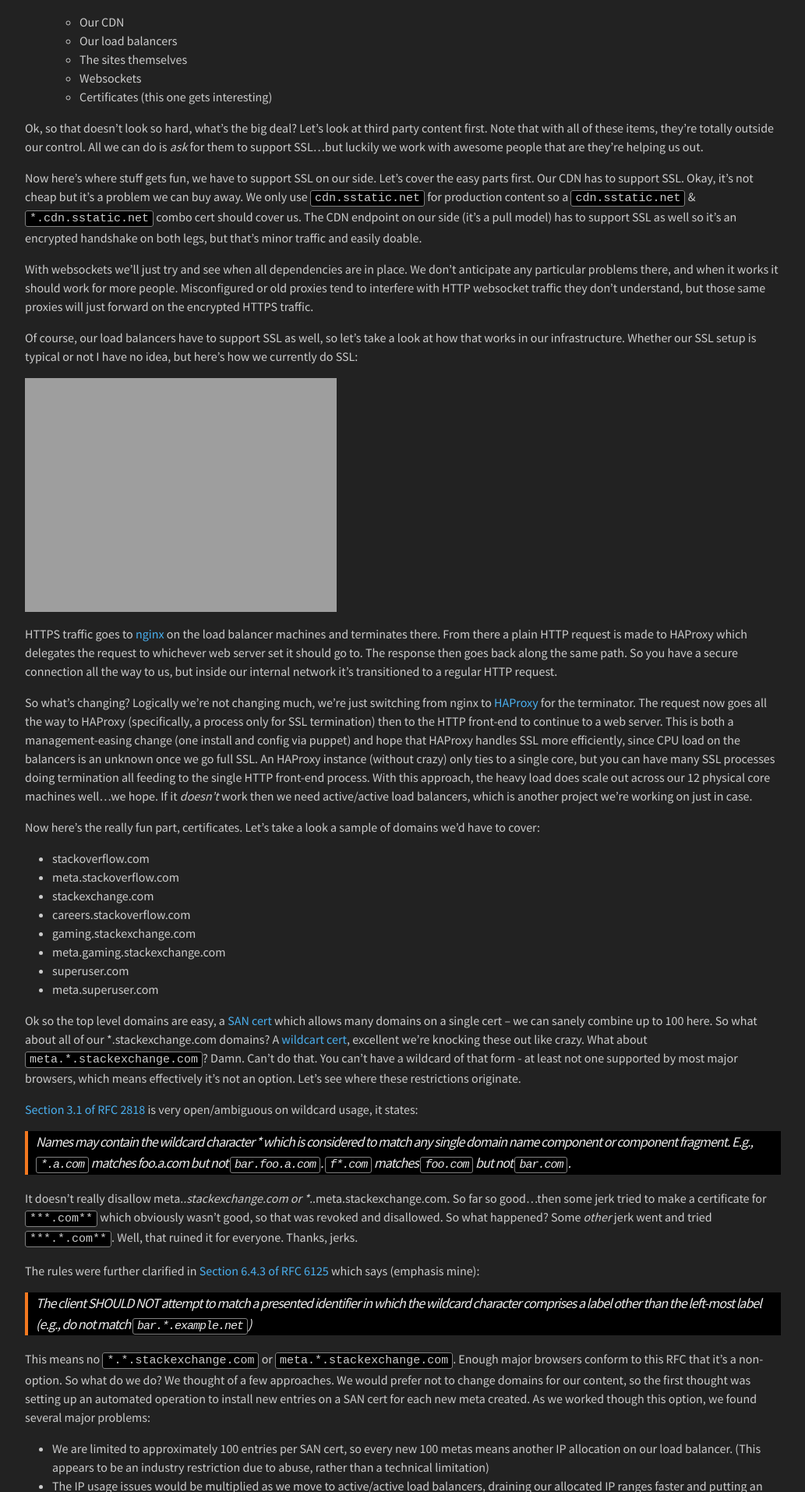
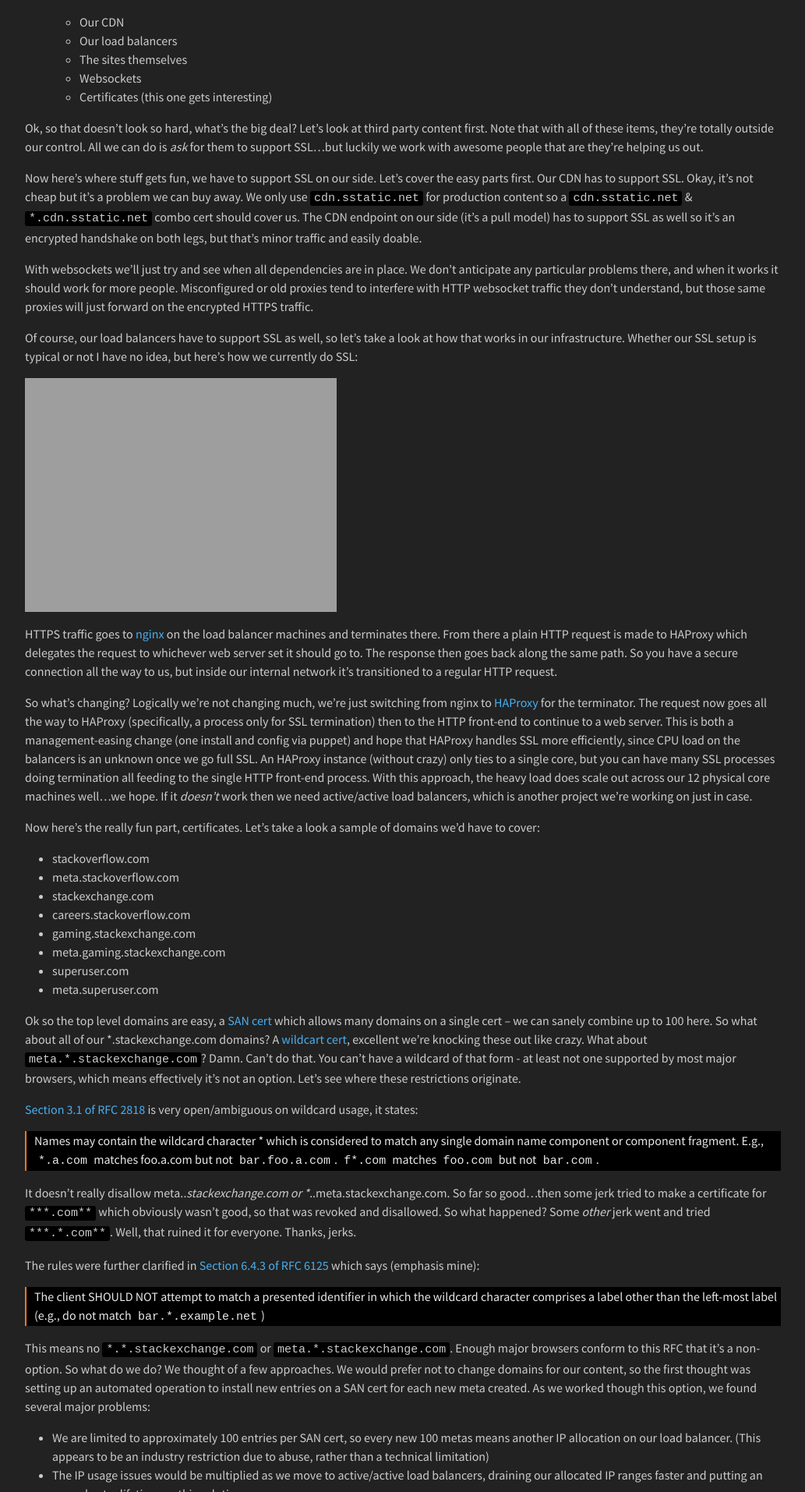
Before and after one commit to NickCraver/nickcraver.github.com, a Jekyll site: the page built from _posts/2013-04-23-stackoverflow-com-the-road-to-ssl.markdown, in a window 1280 px wide. Shown: the part 558-2472 px from the top of the page at 78% size, without its empty margins (123-1156 px from the left). Built offline with Jekyll 4.4.1, drawn with Linux system fonts in a browser that asks for light colours; comment, search, counter and statistics services are not loaded.

Commit message:
Excerpts only for not-the-current post and style tweaks

```diff
--- a/_sass/_base.scss
+++ b/_sass/_base.scss
@@ -73,11 +73,8 @@
 blockquote {
     color: $grey-color-light;
     background-color: $blockquote-bg-color;
-    border-left: 4px solid $blockquote-left-color;
+    border-left: 2px solid $blockquote-left-color;
     padding-left: 10px;
-    font-size: 18px;
-    letter-spacing: -1px;
-    font-style: italic;
 
     > :last-child {
         margin-bottom: 0;
@@ -87,7 +84,7 @@
 pre,
 code {
     font-size: 15px;
-    border: 1px solid $grey-color;
+    //border: 1px solid $grey-color;
     border-radius: 3px;
     background-color: #000;
 }
--- a/_sass/_layout.scss
+++ b/_sass/_layout.scss
@@ -211,6 +211,11 @@
             font-size: 18px;
         }
     }
+    &.excerpt {
+        p {
+            margin-bottom: 0;
+        }
+    }
 }
 
 /**
--- a/blog/index.html
+++ b/blog/index.html
@@ -9,7 +9,7 @@
       <div>
         <h1><a class="post-link" href="{{ post.url | prepend: site.baseurl }}">{{ post.title }}</a></h1>
         <span class="post-meta">{{ post.date | date: "%b %-d, %Y" }}</span>
-        <article class="post-content">{{ post.content }}</article>
+        <article class="post-content{% if forloop.index0 != 0 %} excerpt{% endif %}">{% if forloop.index0 == 0 %}{{ post.content }}{% else %}{{ post.excerpt }}<a class="excerpt-link" href="{{ post.url | prepend: site.baseurl }}">Continue reading...</a>{% endif %}</article>
       </div>
     {% endfor %}
   </div>
```
